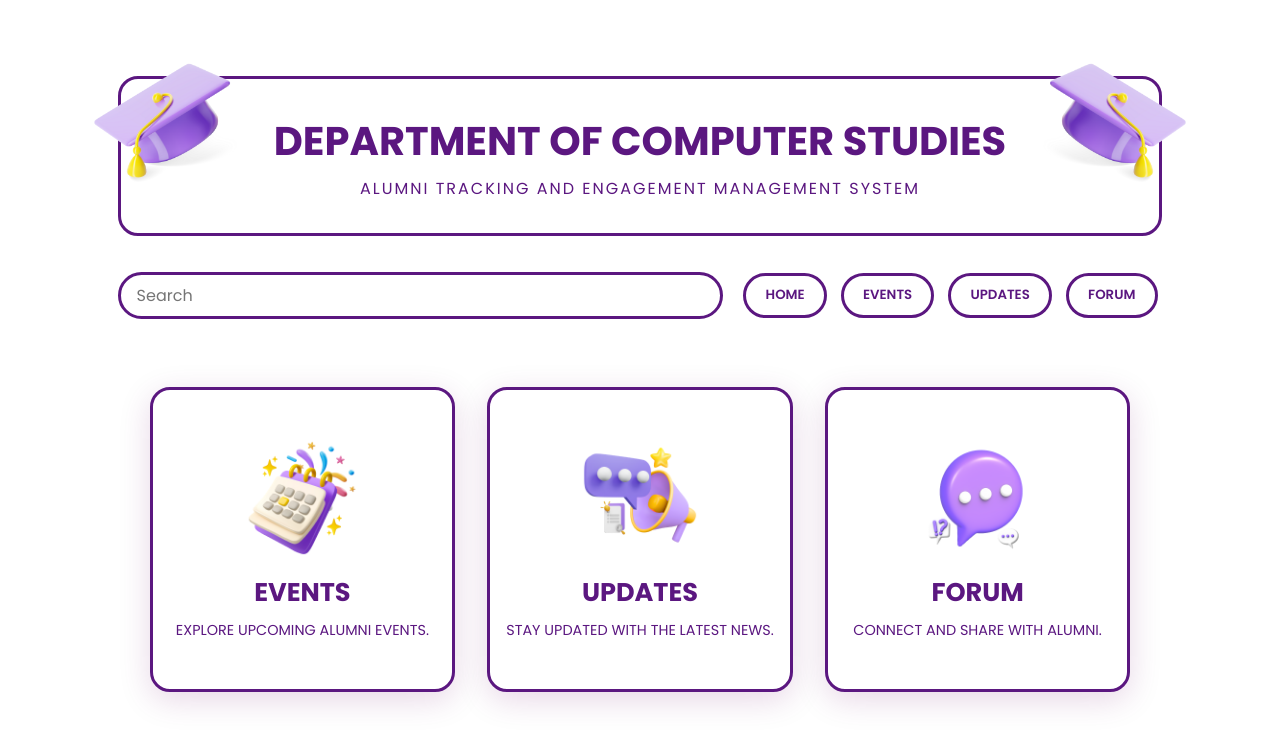
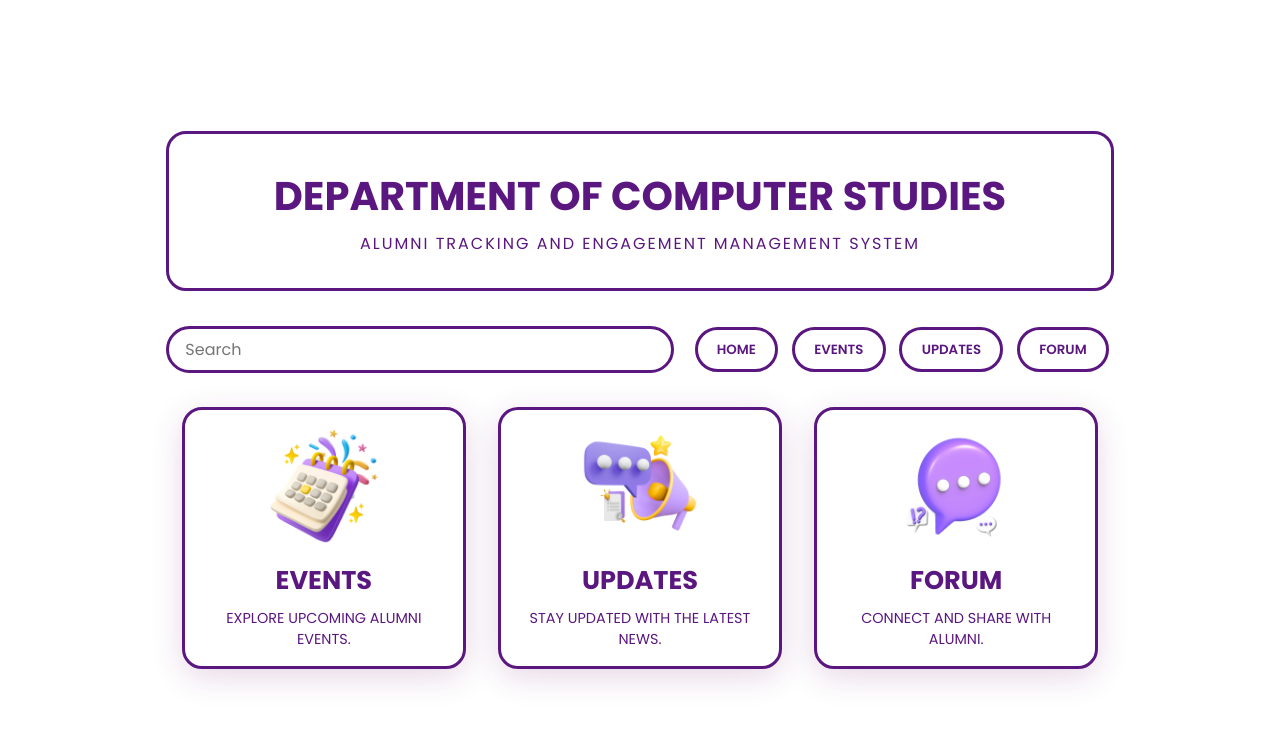
Before and after one commit to kathlvn/alumnimnida, a Django app: page / in a window 1280 px wide. Shown: the top 747 px of the page. Run offline with Django 5.2, Linux system fonts and the light colour scheme; a user stored in the database is signed in.

Commit message:
sana tuhayon ni espanol

```diff
--- a/core/static/css/style.css
+++ b/core/static/css/style.css
@@ -110,7 +110,7 @@ body {
   font-size: 0.9rem;
 }
 
-@media (max-width: 600px) {
+@media (max-width: 425px) {
   .form-group {
     flex-direction: column;
     align-items: flex-start;
@@ -182,20 +182,6 @@ body {
     letter-spacing: 2px;
   }
 
-  .icon-right {
-    position: absolute;
-    top: -40px;
-    left: -30px;
-    width: 150px;
-  }
-
-  .icon-left {
-    position: absolute;
-    top: -40px;
-    right: -30px;
-    width: 150px;
-  }
-
   .nav-bar {
     display: flex;
     justify-content: space-between;
@@ -237,10 +223,9 @@ body {
   }
 
   .cards {
-    margin-top: 2rem;
-    padding: 2rem;
-    display: grid;
-    grid-template-columns: repeat(3, 1fr);
+    display: flex;
+    flex-wrap: wrap;
+    justify-content: center;
     gap: 2rem;
   }
 
@@ -249,13 +234,20 @@ body {
     border: 3px solid #5b1780;
     border-radius: 20px;
     text-align: center;
-    padding: 3rem 1rem;
+    padding: 1rem 1rem;
+    flex: 1 1 100px;
+    max-width: 30%;
+    min-width: 90px;
     box-shadow: 0 8px 32px rgba(105, 9, 102, 0.16);
     transition: transform 0.3s ease;
+    margin-top: 30px;
   }
 
   .card:hover {
     transform: scale(1.03);
+    background-color: #5b1780;
+    color: white;
+
   }
 
   .card img {
--- a/core/templates/core/home.html
+++ b/core/templates/core/home.html
@@ -14,8 +14,6 @@
     <div class="header">
       <h1>DEPARTMENT OF COMPUTER STUDIES</h1>
       <p>ALUMNI TRACKING AND ENGAGEMENT MANAGEMENT SYSTEM</p>
-      <img class="icon-left" src="{% static 'graduation hat.png' %}" alt="Graduation Icon">
-      <img class="icon-right" src="{% static 'graduation_hat.png' %}" alt="Graduation Icon">
     </div>
 
     <div class="nav-bar">
@@ -32,17 +30,17 @@
 
     <div class="cards">
       <div class="card">
-        <img src="{% static 'events.png' %}" alt="Events Icon">
+        <img src="{% static 'img/events.png' %}" alt="Events Icon">
         <h3>EVENTS</h3>
         <p>EXPLORE UPCOMING ALUMNI EVENTS.</p>
       </div>
       <div class="card">
-        <img src="{% static 'updates.png' %}" alt="Updates Icon">
+        <img src="{% static 'img/updates.png' %}" alt="Updates Icon">
         <h3>UPDATES</h3>
         <p>STAY UPDATED WITH THE LATEST NEWS.</p>
       </div>
       <div class="card">
-        <img src="{% static 'forum.png' %}" alt="Forum Icon">
+        <img src="{% static 'img/forum.png' %}" alt="Forum Icon">
         <h3>FORUM</h3>
         <p>CONNECT AND SHARE WITH ALUMNI.</p>
       </div>
--- a/core/templates/login.html
+++ b/core/templates/login.html
@@ -31,8 +31,8 @@
       </div>
 
       <div class="form-group-buttons">
+        <button type="submit" class="login-admin">LOGIN AS ADMIN</button>
         <button type="submit" class="login-button">LOGIN</button>
-        <button type="submit" class="login-admin">LOGIN AS ADMIN</button>
       </div>
     </form>
   </div>
```
Also changed, not shown: core/static/img/events.png (added), core/static/img/forum.png (added), core/static/img/graduation hat.png (added), core/static/img/graduation_hat.png (added), core/static/img/logo.png (added), core/static/img/updates.png (added).
